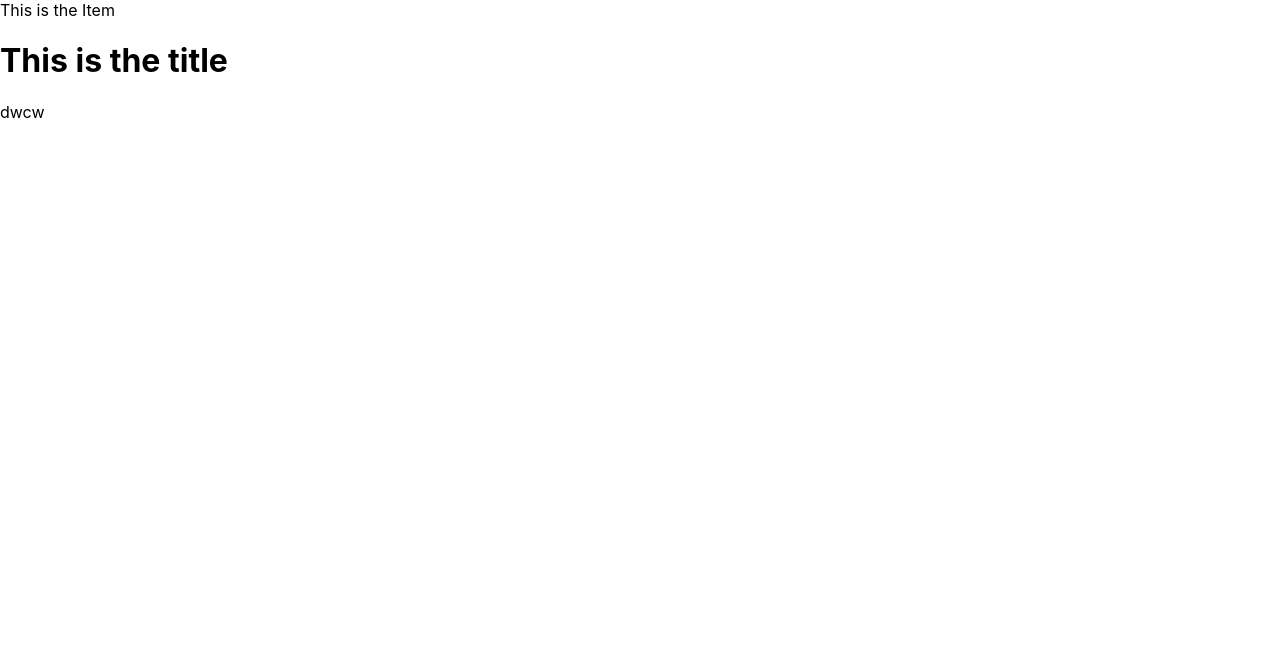
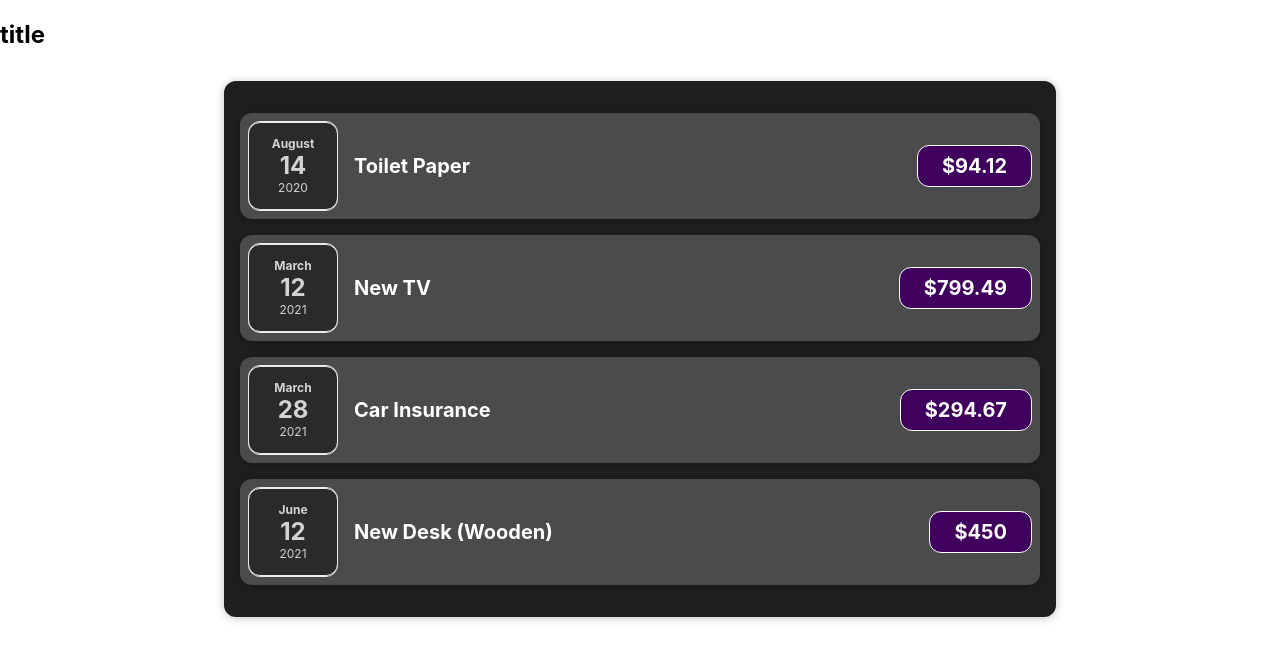
Before and after one commit to marcel-balint/expense_tracking, a React (Create React App) app: page / in a window 1280 px wide. Shown: the top 660 px of the page. Built offline with nearby package versions, Linux system fonts and the light colour scheme.

Commit message:
Created the basic layout compenents

```diff
--- a/src/App.js
+++ b/src/App.js
@@ -1,12 +1,32 @@
-import ExpenseItem from "./compnents/ExpenseItem";
-import "./App.css";
+import Expenses from "./compnents/Expenses/Expenses";
 
 function App() {
+  const expenses = [
+    {
+      id: "e1",
+      title: "Toilet Paper",
+      amount: 94.12,
+      date: new Date(2020, 7, 14),
+    },
+    { id: "e2", title: "New TV", amount: 799.49, date: new Date(2021, 2, 12) },
+    {
+      id: "e3",
+      title: "Car Insurance",
+      amount: 294.67,
+      date: new Date(2021, 2, 28),
+    },
+    {
+      id: "e4",
+      title: "New Desk (Wooden)",
+      amount: 450,
+      date: new Date(2021, 5, 12),
+    },
+  ];
+
   return (
     <div>
-      <ExpenseItem />
-      <h1>This is the title</h1>
-      <p>dwcw</p>
+      <h2>title</h2>
+      <Expenses items={expenses} />
     </div>
   );
 }
--- a/src/compnents/ExpenseItem.jsx
+++ /dev/null
@@ -1,7 +0,0 @@
-import React from "react";
-
-const ExpenseItem = () => {
-  return <div>This is the Item</div>;
-};
-
-export default ExpenseItem;
--- /dev/null
+++ b/src/compnents/Expenses/ExpenseDate.css
@@ -0,0 +1,26 @@
+.expense-date {
+    display: flex;
+    flex-direction: column;
+    width: 5.5rem;
+    height: 5.5rem;
+    border: 1px solid #ececec;
+    background-color: #2a2a2a;
+    color: white;
+    border-radius: 12px;
+    align-items: center;
+    justify-content: center;
+  }
+
+  .expense-date__month {
+    font-size: 0.75rem;
+    font-weight: bold;
+  }
+
+  .expense-date__year {
+    font-size: 0.75rem;
+  }
+
+  .expense-date__day {
+    font-size: 1.5rem;
+    font-weight: bold;
+  }
--- /dev/null
+++ b/src/compnents/Expenses/ExpenseDate.jsx
@@ -0,0 +1,18 @@
+import React from "react";
+
+import "./ExpenseDate.css";
+
+const ExpenseDate = (props) => {
+  const month = props.date.toLocaleString("en-US", { month: "long" });
+  const day = props.date.toLocaleString("en-US", { day: "2-digit" });
+  const year = props.date.getFullYear();
+  return (
+    <div className="expense-date">
+      <div className="expense-date__month">{month}</div>
+      <div className="expense-date__day">{day}</div>
+      <div className="expense-date__year">{year}</div>
+    </div>
+  );
+};
+
+export default ExpenseDate;
--- /dev/null
+++ b/src/compnents/Expenses/ExpenseItem.css
@@ -0,0 +1,61 @@
+.expense-item {
+    display: flex;
+    justify-content: space-between;
+    align-items: center;
+    box-shadow: 0 2px 8px rgba(0, 0, 0, 0.25);
+    padding: 0.5rem;
+    margin: 1rem 0;
+    border-radius: 12px;
+    background-color: #4b4b4b;
+  }
+
+  .expense-item__description {
+    display: flex;
+    flex-direction: column;
+    gap: 1rem;
+    align-items: flex-end;
+    flex-flow: column-reverse;
+    justify-content: flex-start;
+    flex: 1;
+  }
+
+  .expense-item h2 {
+    color: #3a3a3a;
+    font-size: 1rem;
+    flex: 1;
+    margin: 0 1rem;
+    color: white;
+  }
+
+  .expense-item__price {
+    font-size: 1rem;
+    font-weight: bold;
+    color: white;
+    background-color: #40005d;
+    border: 1px solid white;
+    padding: 0.5rem;
+    border-radius: 12px;
+  }
+
+  .expense-date {
+    color: lightgray;
+  }
+
+
+  @media (min-width: 580px) {
+    .expense-item__description {
+      flex-direction: row;
+      align-items: center;
+      justify-content: flex-start;
+      flex: 1;
+    }
+
+    .expense-item__description h2 {
+      font-size: 1.25rem;
+    }
+
+    .expense-item__price {
+      font-size: 1.25rem;
+      padding: 0.5rem 1.5rem;
+    }
+  }
--- /dev/null
+++ b/src/compnents/Expenses/ExpenseItem.jsx
@@ -0,0 +1,21 @@
+import React from "react";
+import ExpenseDate from "./ExpenseDate";
+import Card from "../UI/Card";
+
+import "./ExpenseItem.css";
+
+const ExpenseItem = (props) => {
+  return (
+    <Card className="expense-item">
+      <div className="expense-date">
+        <ExpenseDate date={props.date} />
+      </div>
+      <div className="expense-item__description">
+        <h2>{props.title}</h2>
+        <div className="expense-item__price">${props.amount}</div>
+      </div>
+    </Card>
+  );
+};
+
+export default ExpenseItem;
--- /dev/null
+++ b/src/compnents/Expenses/Expenses.css
@@ -0,0 +1,9 @@
+.expenses {
+    padding: 1rem;
+    background-color: rgb(31, 31, 31);
+    margin: 2rem auto;
+    width: 50rem;
+    max-width: 95%;
+    border-radius: 12px;
+    box-shadow: 0 1px 8px rgba(0, 0, 0, 0.25);
+  }
--- /dev/null
+++ b/src/compnents/Expenses/Expenses.jsx
@@ -0,0 +1,31 @@
+import ExpenseItem from "./ExpenseItem";
+import "./Expenses.css";
+
+function Expenses(props) {
+  return (
+    <div className="expenses">
+      <ExpenseItem
+        title={props.items[0].title}
+        amount={props.items[0].amount}
+        date={props.items[0].date}
+      />
+      <ExpenseItem
+        title={props.items[1].title}
+        amount={props.items[1].amount}
+        date={props.items[1].date}
+      />
+      <ExpenseItem
+        title={props.items[2].title}
+        amount={props.items[2].amount}
+        date={props.items[2].date}
+      />
+      <ExpenseItem
+        title={props.items[3].title}
+        amount={props.items[3].amount}
+        date={props.items[3].date}
+      />
+    </div>
+  );
+}
+
+export default Expenses;
--- /dev/null
+++ b/src/compnents/UI/Card.jsx
@@ -0,0 +1,8 @@
+import React from "react";
+
+const Card = (props) => {
+  const classes = "card " + props.className;
+  return <div className={classes}>{props.children}</div>;
+};
+
+export default Card;
```
